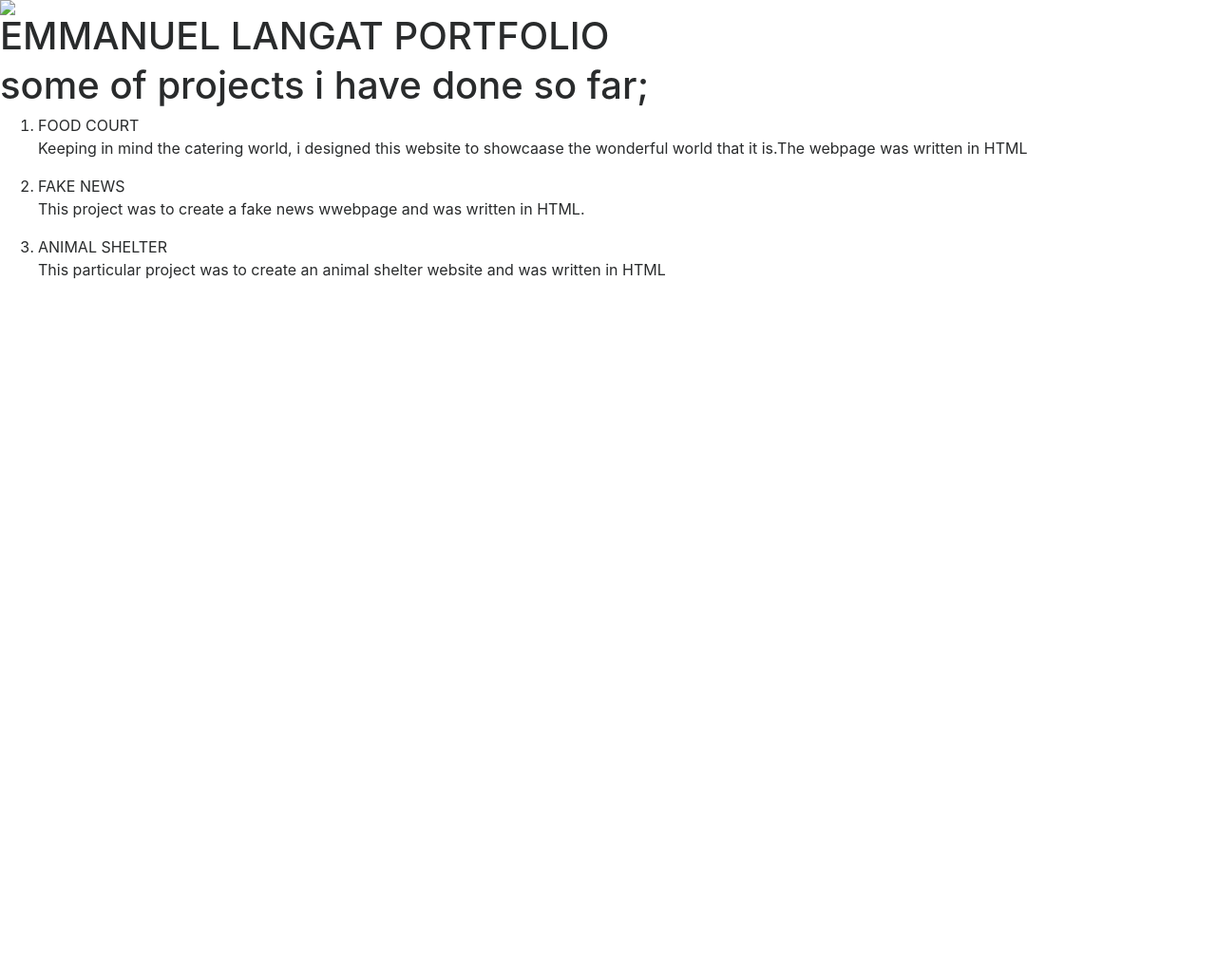
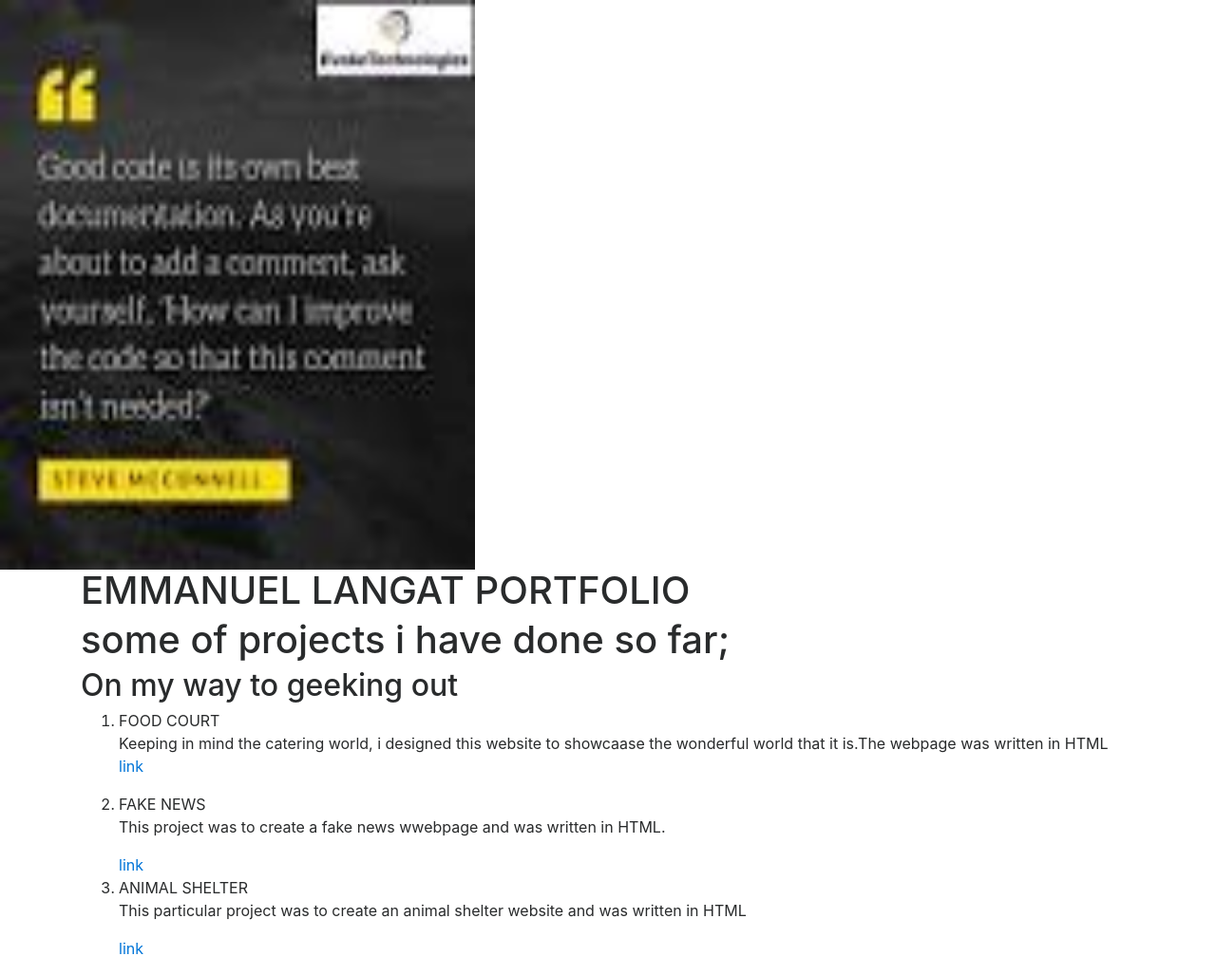
Before and after one commit to manulangat/manulangat.github.io, a plain HTML site: page index.html in a window 1280 px wide. Shown: the whole page at 95% size. Before the commit the page ends 800 px from the top, so only its background shows below. Drawn offline with Linux system fonts and the light colour scheme.

Commit message:
add links to projects i have done

```diff
--- a/index.html
+++ b/index.html
@@ -1,24 +1,31 @@
 <html>
 <head>
-    <img src="images/">
+
     <link rel="stylesheet" href="css/bootstrap.min.css">
     <link rel="stylesheet" href="css/styles.css">
+    <img src="img001.jpg"height="600"width="500">
     <title></title>
 
 
     </head>
 <body>
+    <div class="container">
 
     <h1>EMMANUEL LANGAT PORTFOLIO</h1>
     <h1>some  of projects i have done so far;</h1>
+    <h2>On my way to geeking out</h2>
 
     <ol>
     <li>FOOD COURT</li>
-        <p>Keeping in mind the catering  world, i designed this website to showcaase the wonderful world that it is.The webpage was written in HTML</p>
+        <p>Keeping in mind the catering  world, i designed this website to showcaase the wonderful world that it is.The webpage was written in HTML
+        <a href ="https://github.com/manulangat/food-court">link</a>
+        </p>
     <li>FAKE NEWS</li>
         <p>This project was to create a fake news wwebpage and was written in HTML.</p>
+        <a href="https://github.com/manulangat/fake-news">link</a>
     <li>ANIMAL SHELTER</li>
         <p> This particular project was to create an animal shelter website and was written in HTML</p>
+        <a href="https://github.com?manulangat/animal-shelter">link</a>
     </ol>
 
 
@@ -32,7 +39,7 @@
 
 
 
-
+    </div>
     </body>
 
 
```
Also changed, not shown: images/img001.jpg (added), img001.jpg (added).
